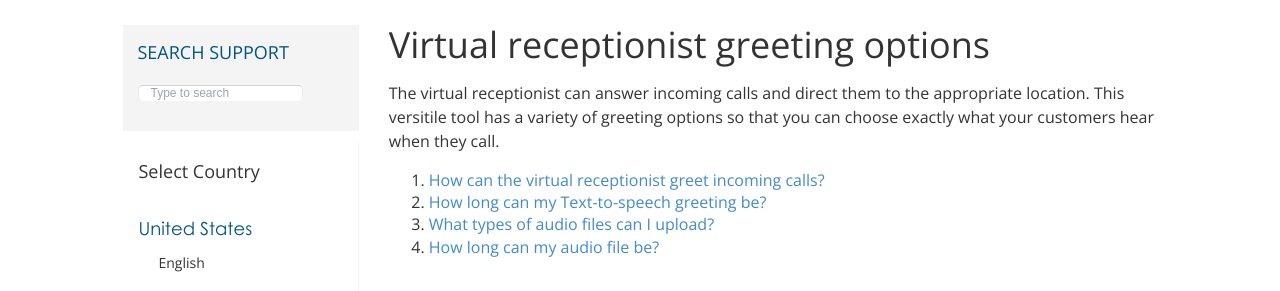
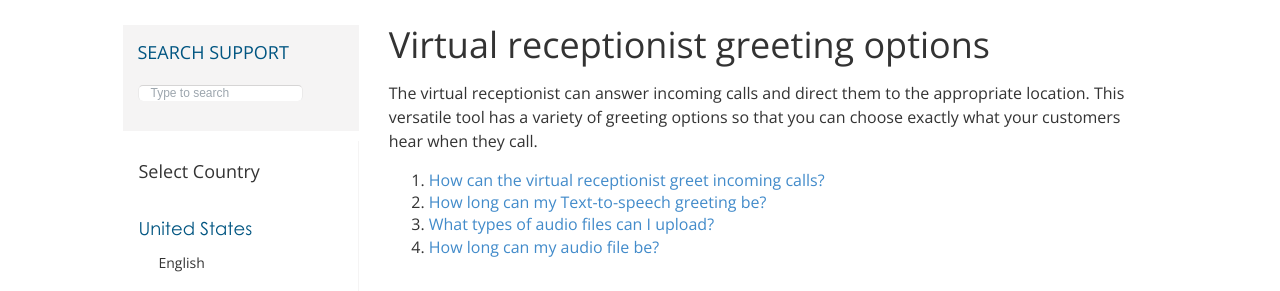
Before and after one commit to jchai002/choir-justice-supplies, a Jekyll site: the page built from fr/en/virtual-receptionist-greeting-options.markdown, in a window 1280 px wide. Shown: the part 137-428 px from the top of the page. Built offline with Jekyll 4.4.1, drawn with Linux system fonts in a browser that asks for light colours; nearby versions of some CDN libraries; comment, search, counter and statistics services are not loaded.

Commit message:
Fix typo

```diff
--- a/fr/en/virtual-receptionist-greeting-options.markdown
+++ b/fr/en/virtual-receptionist-greeting-options.markdown
@@ -6,7 +6,7 @@ category: [wework]
 tags: [activation-and-setup, getting-started, admin-features, ooma-office-manager, wework]
 ---
 
-The virtual receptionist can answer incoming calls and direct them to the appropriate location. This versitile tool has a variety of greeting options so that you can choose exactly what your customers hear when they call.
+The virtual receptionist can answer incoming calls and direct them to the appropriate location. This versatile tool has a variety of greeting options so that you can choose exactly what your customers hear when they call.
 
 1. Table of Contents
 {:toc}
--- a/us/en/virtual-receptionist-greeting-options.markdown
+++ b/us/en/virtual-receptionist-greeting-options.markdown
@@ -6,7 +6,7 @@ category: [wework]
 tags: [activation-and-setup, getting-started, admin-features, ooma-office-manager, wework]
 ---
 
-The virtual receptionist can answer incoming calls and direct them to the appropriate location. This versitile tool has a variety of greeting options so that you can choose exactly what your customers hear when they call.
+The virtual receptionist can answer incoming calls and direct them to the appropriate location. This versatile tool has a variety of greeting options so that you can choose exactly what your customers hear when they call.
 
 1. Table of Contents
 {:toc}
```
